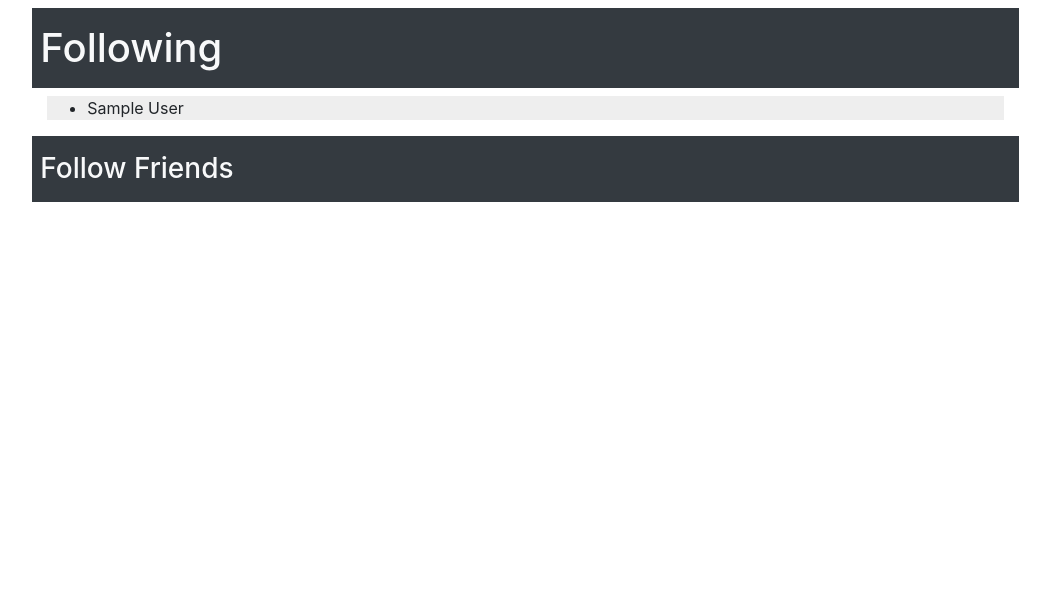
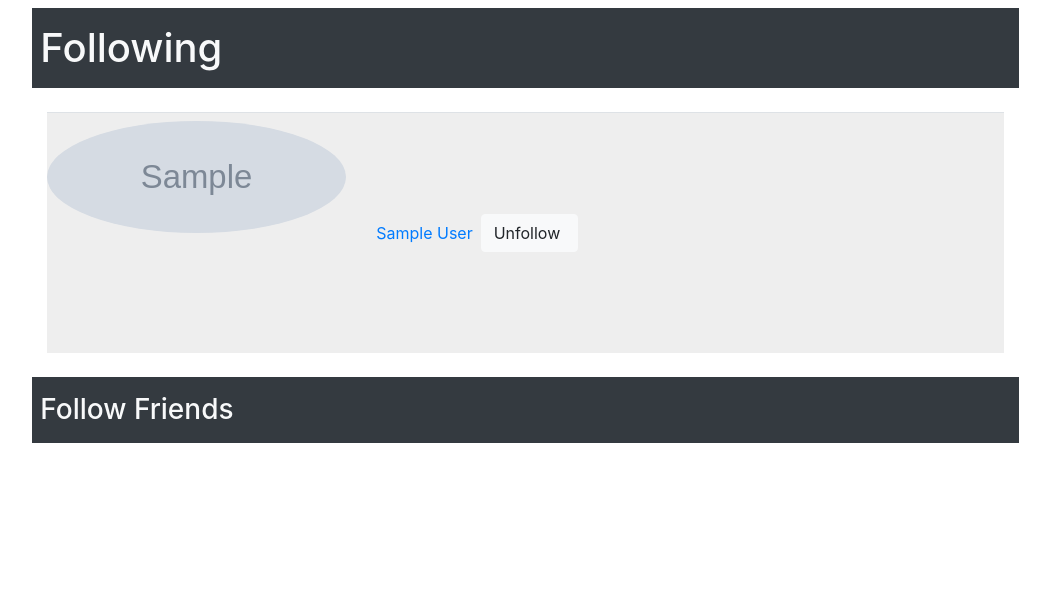
Before and after one commit to MeNsaaH/soMedia, a Django app: page /accounts/followers/ in a window 1280 px wide. Shown: the part 56-649 px from the top of the page, without its empty margins (201-1251 px from the left). Run offline with Django 3.2, Linux system fonts and the light colour scheme; a user stored in the database is signed in; tables that the repository leaves empty hold one stand-in row (values such as "Sample post"); grey boxes marked "Sample" are stand-in pictures; some libraries are stand-ins or nearby versions.

Commit message:
Adding styles to followers and non-followers list

```diff
--- a/accounts/templates/accounts/followers.html
+++ b/accounts/templates/accounts/followers.html
@@ -11,20 +11,48 @@
 			<h1 class="py-3 px-2 bg-dark text-light">Following</h1>
 			<div class="container">
 				<div class="bg-grey">
-					<ul>
-						{% for user in users_followed %}
-							<li>{{ user.first_name }} {{ user.last_name }}</li>
-						{% endfor %}
-					</ul>
+					{% for user in users_followed %}
+					<div class="my-4 border-top py-2">
+						<div class="row">
+							<div class="col-md-4">
+								{% if user.profile.picture %}
+									<img class="card-img-top" style="max-height: 50%; max-width: 100%; border-radius: 50%" src='{{ user.profile.picture.url }}'>
+									{% else %}
+										<div class="container mt-1 text-center"><i class="fas fa-5x fa-user"></i></div>
+								{% endif %}
+							</div>
+							<div class="col-md-8">
+								<div class="h-100 w-100 d-flex align-items-center justify-items-center">
+									<a href="{% url 'accounts:view-profile' user.username %}">{{ user.first_name }} {{ user.last_name }} </a>
+									 <a class="mx-2 btn btn-light" href="{% url 'accounts:unfollow' user.username %}"> Unfollow <i class="fas fa-user-cogs"></i></a>
+								</div>
+							</div>
+						</div>
+					</div>
+					{% endfor %}
 				</div>
 			</div>
 			<h3 class="py-3 px-2 bg-dark text-light">Follow Friends</h3>
 				<div class="container">
-					<ul>
-						{% for user in unfollowed_users %}
-							<li class="my-4">{{ user.first_name }} {{ user.last_name }} <a class="btn btn-light" href="{% url 'accounts:follow' user.username %}"><i class="fas fa-plus"></i></a></li>
-						{% endfor %}
-					</ul>
+					{% for user in unfollowed_users %}
+						<div class="my-4 border-top py-2">
+							<div class="row">
+								<div class="col-md-4">
+									{% if user.profile.picture %}
+										<img class="card-img-top" style="max-height: 50%; max-width: 100%; border-radius: 50%" src='{{ user.profile.picture.url }}'>
+										{% else %}
+											<div class="container mt-1 text-center"><i class="fas fa-5x fa-user"></i></div>
+									{% endif %}
+								</div>
+								<div class="col-md-8">
+									<div class="h-100 w-100 d-flex align-items-center justify-items-center">
+											<a href="{% url 'accounts:view-profile' user.username %}">{{ user.first_name }} {{ user.last_name }} </a>
+										<a class="btn btn-dark mx-3" href="{% url 'accounts:follow' user.username %}"><i class="fas fa-user-plus"></i></a>
+									</div>
+								</div>
+							</div>
+						</div>
+					{% endfor %}
 				</div>
 		</div>
 	</div>
--- a/libs/templates/base.html
+++ b/libs/templates/base.html
@@ -23,7 +23,7 @@
       <ul class="navbar-nav ml-auto">
       	{% if request.user.is_authenticated %}
 	        <li class="nav-item">
-	          <a class="nav-link" href="#">
+	          <a class="nav-link" href="{% url 'chat:home' %}">
 	            <i class="fas fa-fw fa-user"></i>Hello, {{ request.user }}</a>
 	        </li>
 	        <li class="nav-item">
```
Also changed, not shown: libs/static/images/user-icon.PNG (added).
